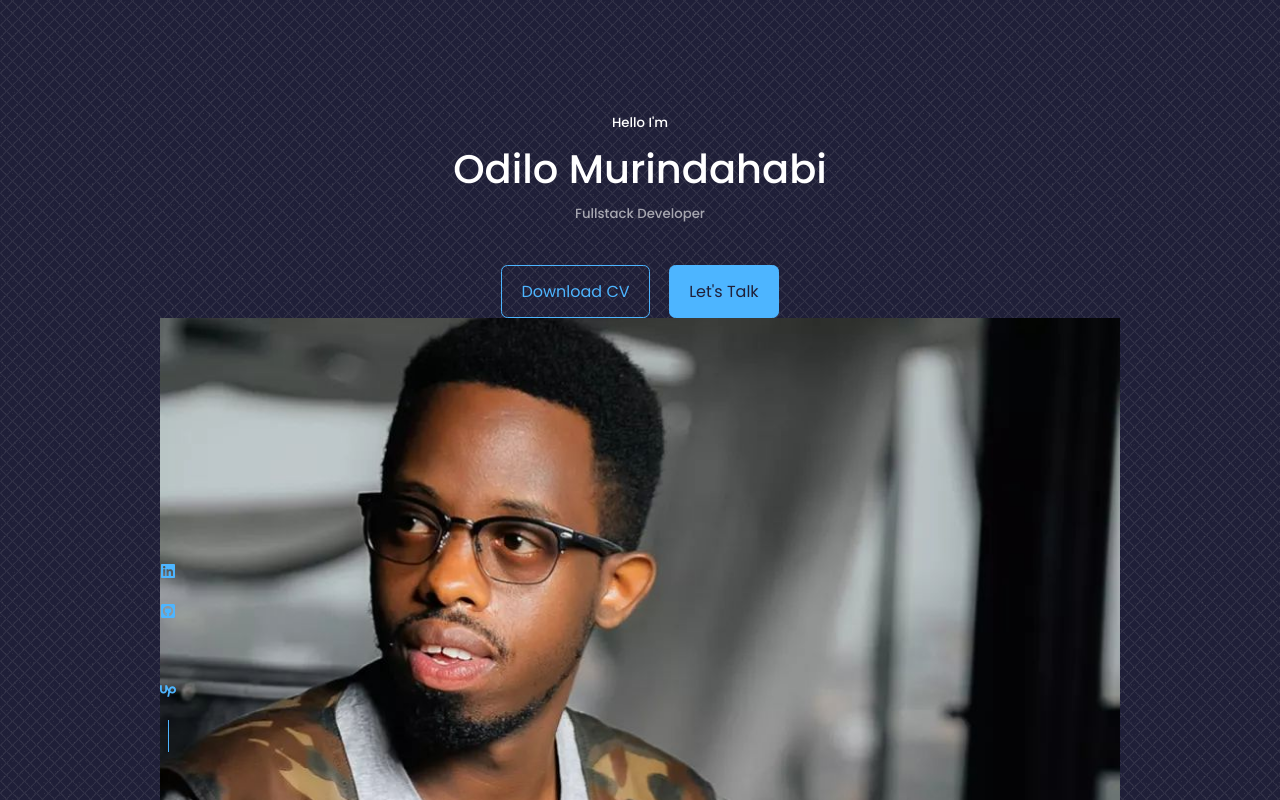
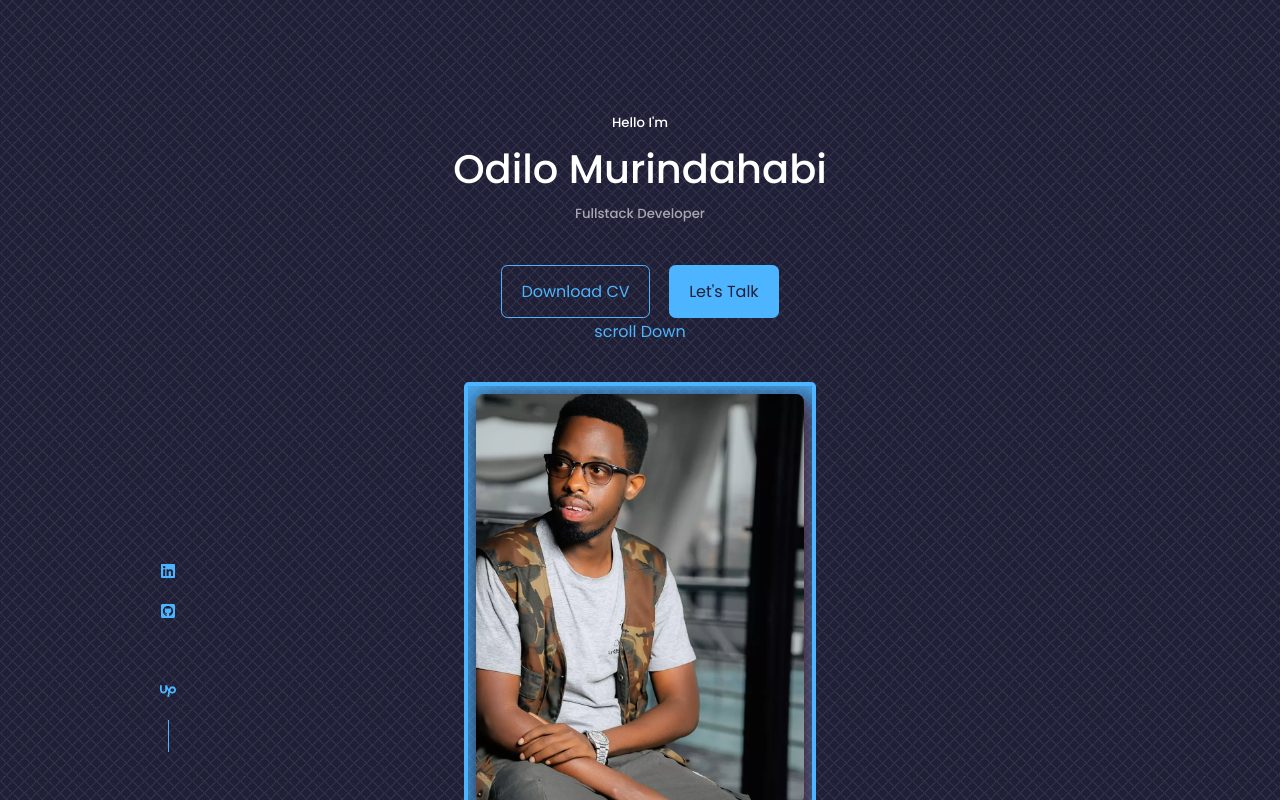
Before and after one commit to muodilo/portfolio, a React (Create React App) app: page / in a window 1280 px wide. Shown: the top 800 px of the page. Built offline with nearby package versions, Linux system fonts and the light colour scheme; some icons are missing.

Commit message:
add style to header image

```diff
--- a/src/components/header/header.css
+++ b/src/components/header/header.css
@@ -16,7 +16,7 @@ header{
   justify-content: center;
 }
 
-/* ============CTA======== */
+/* ============HEADER SOCIALS======== */
 .header__socials{
   display: flex;
   flex-direction: column;
@@ -32,3 +32,21 @@ header{
   height: 2rem;
   background-color: var(--color-primary);
 }
+/* ===========ME======== */
+.me{
+  width: 22rem;
+  height: 30rem;
+  position: absolute;
+  left: calc(50% - 11rem);
+  margin-top: 4rem;
+  border: .3rem solid;
+  border-color: var(--color-primary);
+  border-radius: .3rem;
+  overflow: hidden;
+  padding: .5rem;
+  box-shadow: inset 5px 10px 30px var(--color-primary);
+}
+.me img{
+  border-radius: .5rem;
+  box-shadow: 5px 5px 10px rgba(178, 34, 34, 0.306);
+}
```
